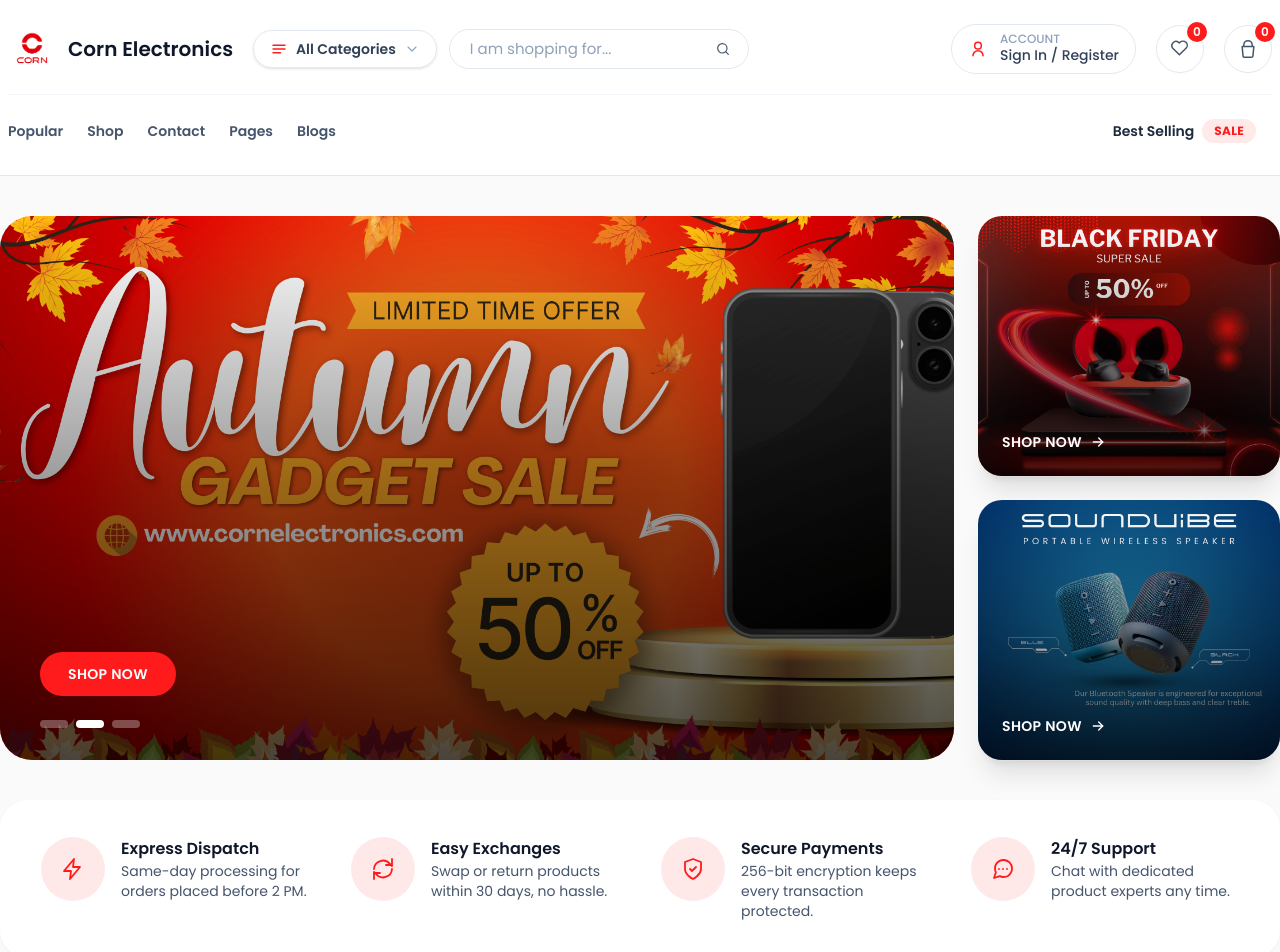
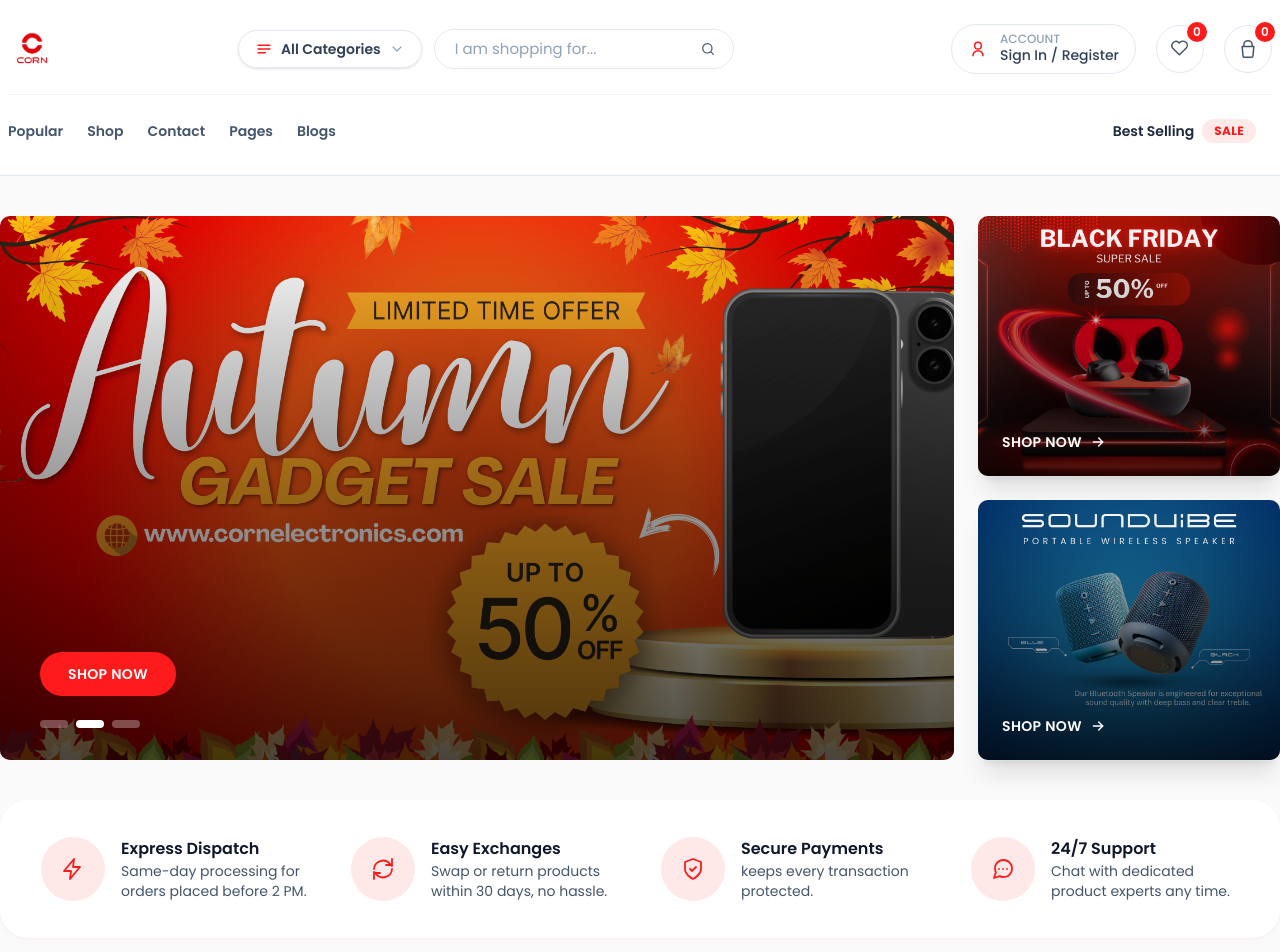
Before and after one commit to Dhanuka001/corn-ecommerce, a Next.js app in the folder frontend/: page / in a window 1280 px wide. Shown: the top 952 px of the page. Built offline with nearby package versions, Linux system fonts and the light colour scheme.

Commit message:
hero and service perks optimized for mobile view

```diff
--- a/frontend/app/globals.css
+++ b/frontend/app/globals.css
@@ -26,3 +26,18 @@
   font-family: var(--font-sans), "Poppins", -apple-system, BlinkMacSystemFont,
     "Segoe UI", sans-serif;
 }
+
+@layer utilities {
+  .animate-perks-marquee {
+    animation: perks-marquee 18s linear infinite;
+  }
+}
+
+@keyframes perks-marquee {
+  0% {
+    transform: translateX(0);
+  }
+  100% {
+    transform: translateX(-50%);
+  }
+}
--- a/frontend/app/page.tsx
+++ b/frontend/app/page.tsx
@@ -35,7 +35,7 @@
       >
         <Navbar />
 
-        <main className="mx-auto w-full max-w-7xl space-y-10 py-10">
+        <main className="mx-auto w-full max-w-7xl space-y-4 py-10 sm:space-y-10">
           <Hero />
           <StorePerks />
         </main>
--- a/frontend/components/hero.tsx
+++ b/frontend/components/hero.tsx
@@ -61,8 +61,8 @@
   }, []);
 
   return (
-    <section className="grid auto-rows-[240px] grid-cols-1 gap-4 px-4 lg:auto-rows-[260px] lg:grid-cols-4 lg:gap-6 lg:px-0">
-      <div className="relative h-full overflow-hidden rounded-2xl shadow-lg lg:col-span-3 lg:row-span-2 lg:min-h-[520px] lg:rounded-[32px] lg:shadow-none">
+    <section className="grid auto-rows-[240px] grid-cols-1 gap-4 px-0 -mt-10 lg:mt-0 lg:auto-rows-[260px] lg:grid-cols-4 lg:gap-6 lg:px-0">
+      <div className="relative h-full overflow-hidden rounded-none shadow-none sm:rounded-2xl sm:shadow-lg lg:col-span-3 lg:row-span-2 lg:min-h-[520px] lg:rounded-[10px] lg:shadow-none">
         {sliderItems.map((item, index) => {
           const isActive = index === currentSlide;
 
@@ -113,7 +113,7 @@
       {promoCards.map((card) => (
         <article
           key={card.title}
-          className="relative h-full overflow-hidden rounded-2xl shadow-md lg:col-span-1 lg:row-span-1 lg:rounded-3xl lg:shadow-xl lg:ring-1 lg:ring-white/20 lg:backdrop-blur"
+          className="relative hidden h-full overflow-hidden rounded-2xl shadow-md sm:block lg:col-span-1 lg:row-span-1 lg:rounded-[10px] lg:shadow-xl lg:ring-1 lg:ring-white/20 lg:backdrop-blur"
         >
           <Image
             src={card.image}
--- a/frontend/components/navbar.tsx
+++ b/frontend/components/navbar.tsx
@@ -140,9 +140,7 @@
                 priority
               />
               <div>
-                <p className="text-xl font-semibold leading-tight text-slate-900">
-                  Corn Electronics
-                </p>
+
               </div>
             </div>
 
--- a/frontend/components/store-perks.tsx
+++ b/frontend/components/store-perks.tsx
@@ -92,7 +92,7 @@
   },
   {
     title: "Secure Payments",
-    description: "256-bit encryption keeps every transaction protected.",
+    description: "keeps every transaction protected.",
     icon: ShieldIcon,
   },
   {
@@ -103,13 +103,15 @@
 ];
 
 export function StorePerks() {
+  const marqueePerks = [...perks, ...perks];
+
   return (
     <section
-      className="px-4 lg:px-0"
+      className="mt-1 px-4 lg:mt-0 lg:px-0"
       aria-label="Corn Electronics service highlights"
     >
       <div className="rounded-[28px]  bg-white/90 p-6 shadow-sm shadow-primary/5 backdrop-blur-sm sm:p-8">
-        <div className="grid gap-6 sm:grid-cols-2 xl:grid-cols-4">
+        <div className="hidden gap-6 sm:grid sm:grid-cols-2 xl:grid-cols-4">
           {perks.map((perk) => (
             <article
               key={perk.title}
@@ -127,6 +129,27 @@
             </article>
           ))}
         </div>
+
+        <div className="relative overflow-hidden sm:hidden">
+          <div className="flex w-max gap-4 animate-perks-marquee">
+            {marqueePerks.map((perk, index) => (
+              <article
+                key={`${perk.title}-${index}`}
+                className="flex min-w-[260px] items-start gap-4 rounded-2xl border border-transparent px-2 py-1"
+              >
+                <div className="flex h-14 w-14 shrink-0 items-center justify-center rounded-full bg-primary/10 text-primary">
+                  <perk.icon size={22} />
+                </div>
+                <div>
+                  <h3 className="text-base font-semibold text-slate-900">
+                    {perk.title}
+                  </h3>
+                  <p className="text-sm text-slate-600">{perk.description}</p>
+                </div>
+              </article>
+            ))}
+          </div>
+        </div>
       </div>
     </section>
   );
```
